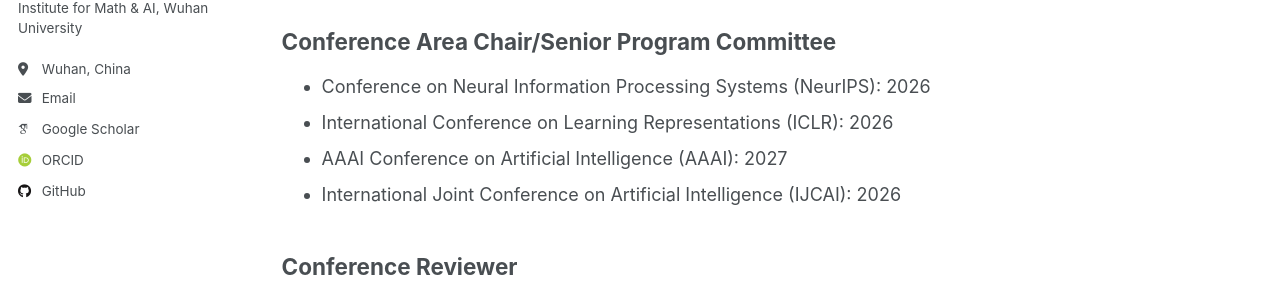
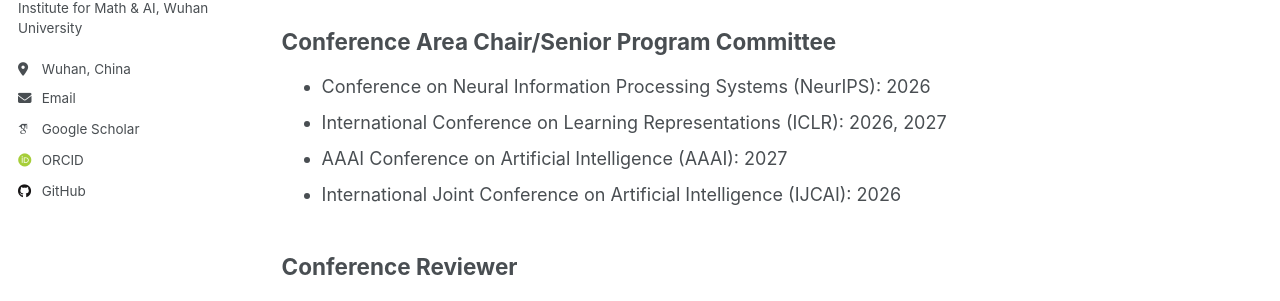
Before and after one commit to liudaizong/liudaizong.github.io, a Jekyll site: the page built from _pages/service.md, in a window 1280 px wide and 900 px high. Shown: the part 297-598 px from the top of the window. Built offline with Jekyll 4.4.1, drawn with Linux system fonts in a browser that asks for light colours; some web fonts are replaced.

Commit message:
Update service.md

```diff
--- a/_pages/service.md
+++ b/_pages/service.md
@@ -9,7 +9,7 @@ layout: archive
 
 ## Conference Area Chair/Senior Program Committee
 * Conference on Neural Information Processing Systems (NeurIPS): 2026
-* International Conference on Learning Representations (ICLR): 2026
+* International Conference on Learning Representations (ICLR): 2026, 2027
 * AAAI Conference on Artificial Intelligence (AAAI): 2027
 * International Joint Conference on Artificial Intelligence (IJCAI): 2026
 
```
